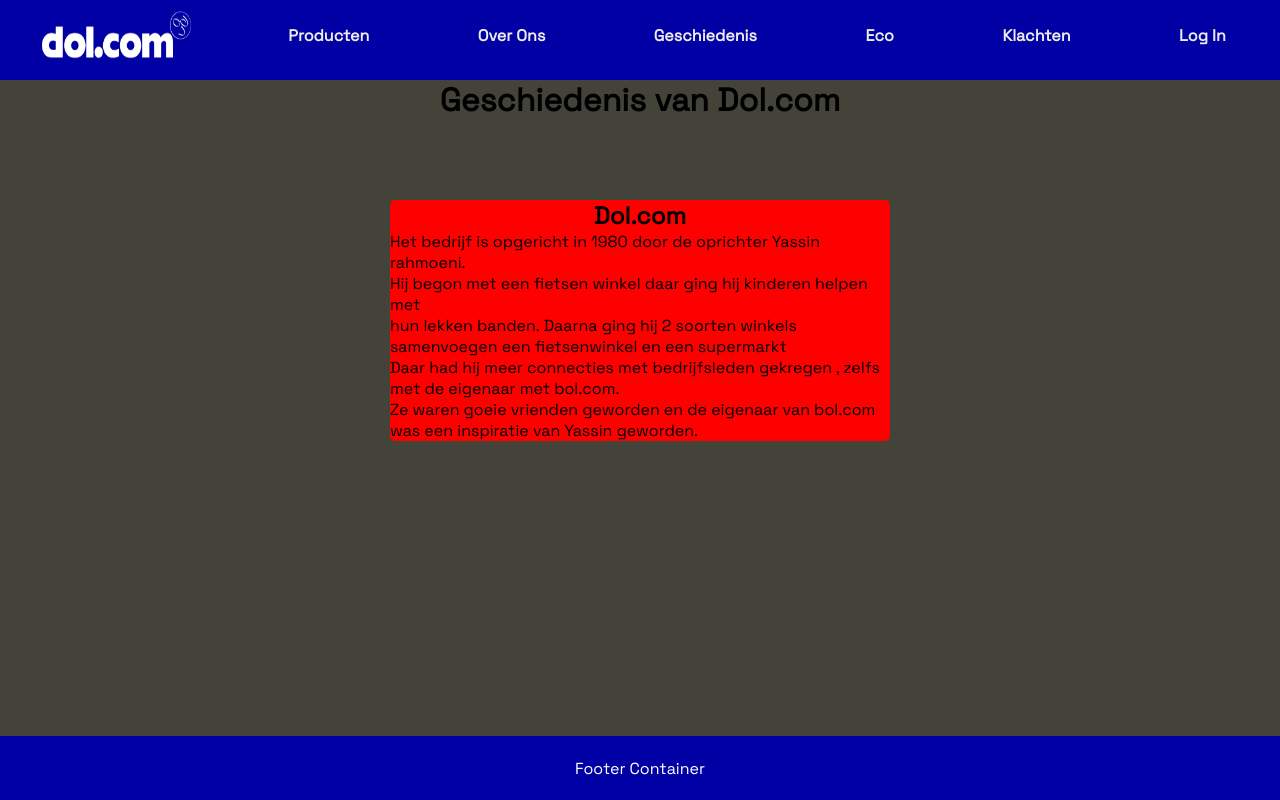
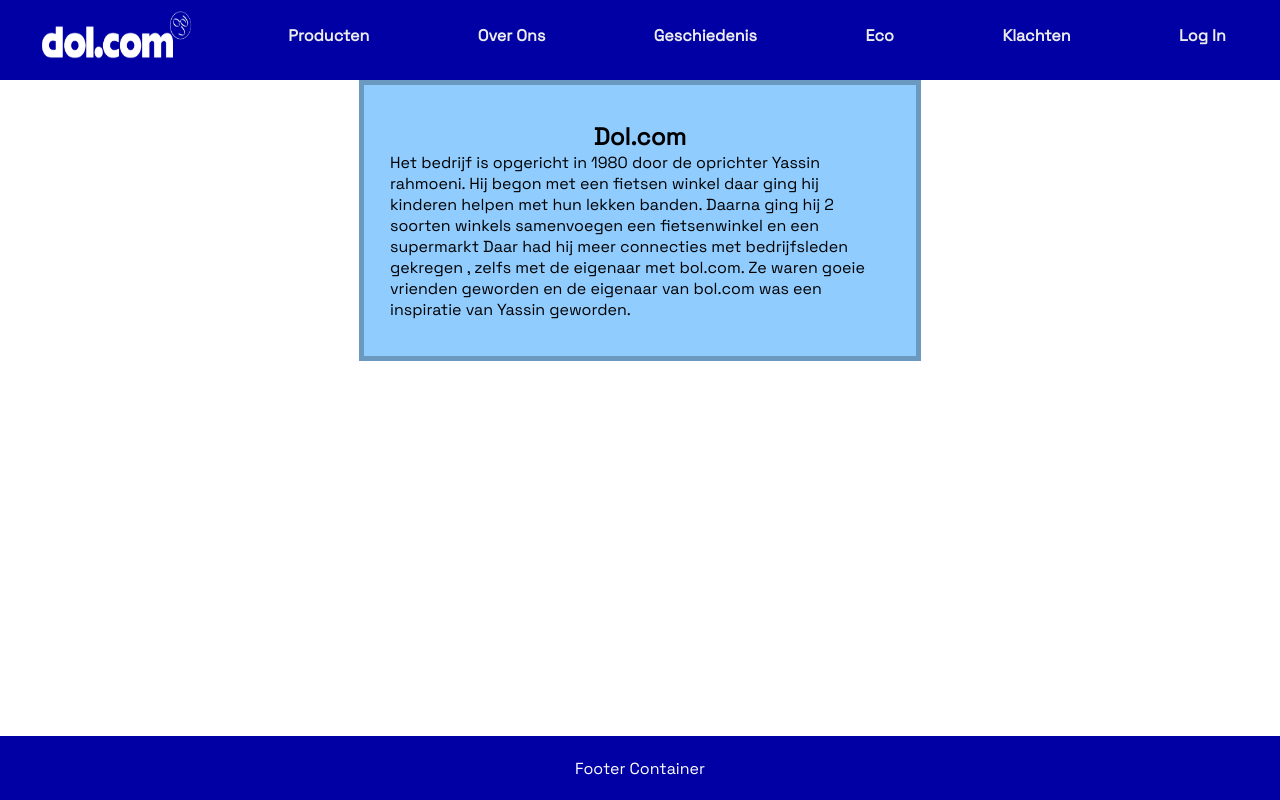
Before and after one commit to NouamanGuendoul/project-3, a PHP site: page /geschiedenis/geschiedenis.php in a window 1280 px wide. Run offline with PHP 8.4, Linux system fonts and the light colour scheme.

Commit message:
start css geschiedenis fix

```diff
--- a/webpage/geschiedenis/geschiedenis.css
+++ b/webpage/geschiedenis/geschiedenis.css
@@ -1,11 +1,3 @@
-*{
-    margin:0;
-    padding: 0;
-}
-body{
-    background-color: #434339;
-}
-
 .comnouaman{
       display: flex;
       justify-content: center;
@@ -18,14 +10,16 @@ body{
 
 .gesnouaman{
     width: 500px;
-    border: 100px;
-    border-radius: 5px;
-    background-color: #FF0000;
+    padding: 4.5vh 2vw;
+    border: #6b99bf 5px solid;
+    background-color: #90ccfe;
+    display: flex;
+    flex-direction: column;
+    justify-content: center;
+    align-items: center;
 }
 
 .Geschiedenisnouaman{
     display: flex;
     justify-content: center;
-    align-items: center;
-    height: 50vh;
 }
--- a/webpage/geschiedenis/geschiedenis.php
+++ b/webpage/geschiedenis/geschiedenis.php
@@ -11,20 +11,21 @@
     <link rel="stylesheet" href="./geschiedenis.css?v=<?php echo time(); ?>">
 </head>
 <body>
-<h1 class="dolnouaman" >Geschiedenis van Dol.com </h1>
 
+    <div class="Geschiedenisnouaman">
+        <section class="gesnouaman" >
 
-<div class="Geschiedenisnouaman">
-<section class="gesnouaman" >
-    <h2 class="comnouaman">Dol.com</h2>
-    <p>Het bedrijf is opgericht in 1980 door de oprichter Yassin rahmoeni. <br>
-       Hij begon met een fietsen winkel daar ging hij kinderen helpen met <br>
-       hun lekken banden. Daarna ging hij 2 soorten winkels samenvoegen een fietsenwinkel en een supermarkt  <br>
-       Daar had hij meer connecties met bedrijfsleden gekregen , zelfs met de eigenaar met bol.com. <br>
-       Ze waren goeie vrienden geworden en de eigenaar van bol.com was een inspiratie van Yassin geworden. <br>
+            <h2 class="comnouaman">Dol.com</h2>
 
-</p>
-</section>
-</div>
+            <p>
+                Het bedrijf is opgericht in 1980 door de oprichter Yassin rahmoeni.
+                Hij begon met een fietsen winkel daar ging hij kinderen helpen met
+                hun lekken banden. Daarna ging hij 2 soorten winkels samenvoegen een fietsenwinkel en een supermarkt
+                Daar had hij meer connecties met bedrijfsleden gekregen , zelfs met de eigenaar met bol.com.
+                Ze waren goeie vrienden geworden en de eigenaar van bol.com was een inspiratie van Yassin geworden.
+            </p>
+
+        </section>
+    </div>
 </body>
 </html>
```
